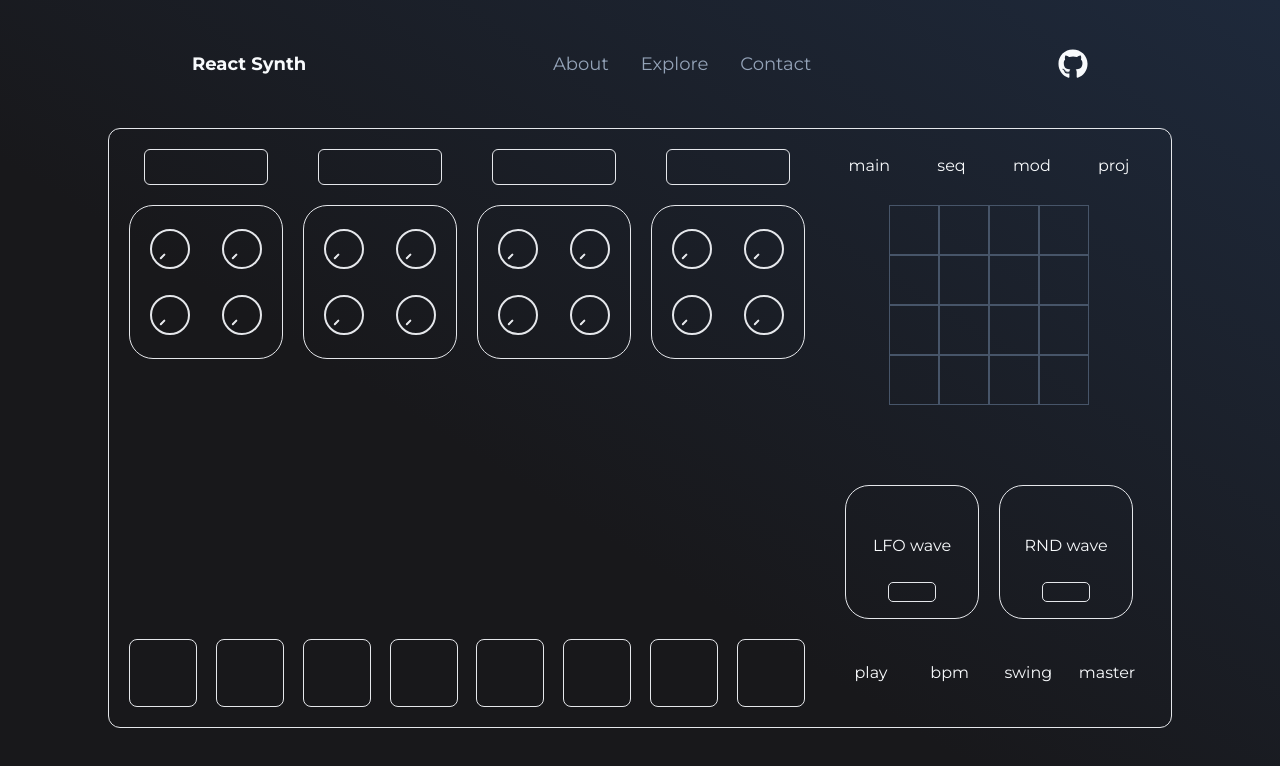
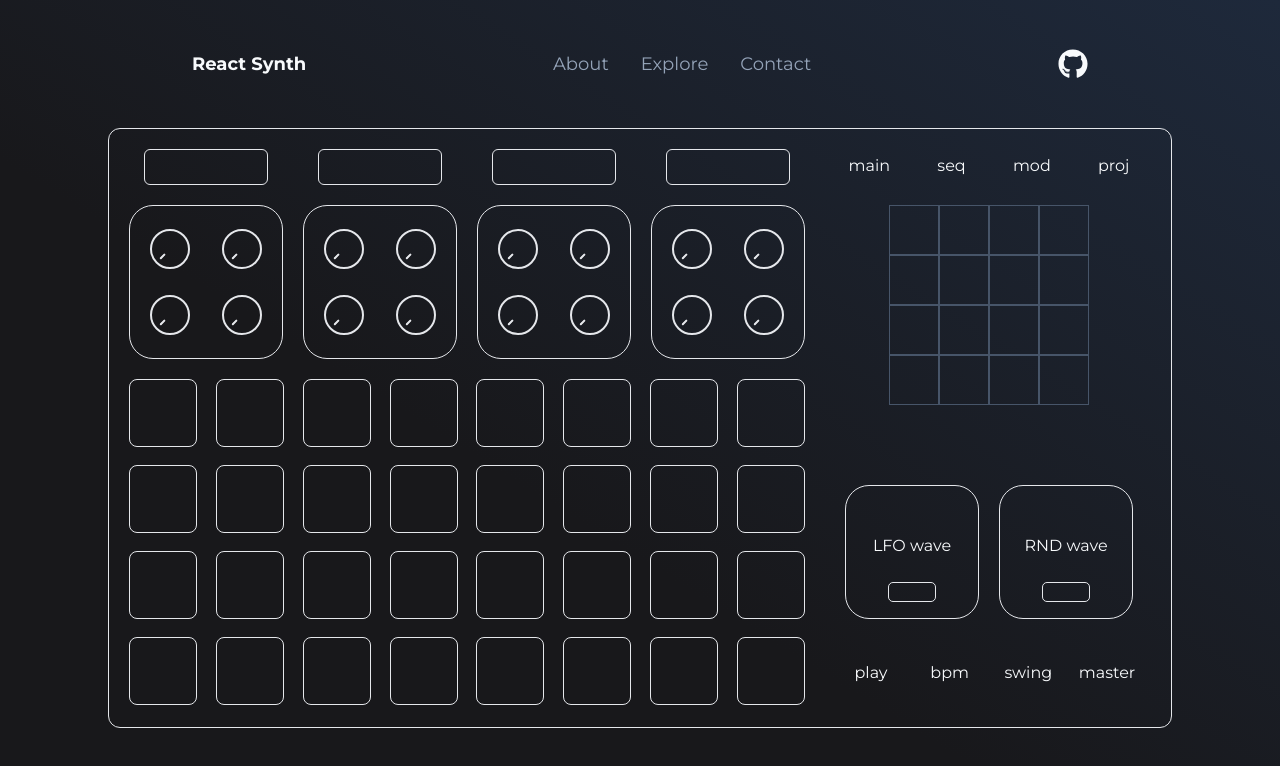
Before and after one commit to vybukhivka/react-synth, a React (Vite) app: page /synth in a window 1280 px wide. Shown: the top 766 px of the page. Built offline with nearby package versions, Linux system fonts and the light colour scheme.

Commit message:
mod tab layout

```diff
--- /dev/null
+++ b/src/components/synth/Sequencer/SequencerRow.tsx
@@ -0,0 +1,15 @@
+import SequencerButton from '../../ui/SequencerButton/SequencerButton';
+
+const steps = Array.from({ length: 8 }, (_, i) => i);
+
+const SequencerRow: React.FC = () => {
+  return (
+    <div className="flex items-end justify-between">
+      {steps.map(step => (
+        <SequencerButton key={step} />
+      ))}
+    </div>
+  );
+};
+
+export default SequencerRow;
--- a/src/components/synth/Sequencer/SequncerContainer.tsx
+++ b/src/components/synth/Sequencer/SequncerContainer.tsx
@@ -1,12 +1,12 @@
-import SequencerButton from '../../ui/SequencerButton/SequencerButton';
+import SequencerRow from './SequencerRow';
 
 function SequncerContainer() {
-  const steps = Array.from({ length: 8 }, (_, i) => i);
   return (
-    <div className="col-start-1 col-end-5 row-start-4 flex items-end justify-between">
-      {steps.map(step => (
-        <SequencerButton key={step} />
-      ))}
+    <div className="col-start-1 col-end-5 row-start-3 row-end-5 flex flex-col gap-y-[18px]">
+      <SequencerRow />
+      <SequencerRow />
+      <SequencerRow />
+      <SequencerRow />
     </div>
   );
 }
```
